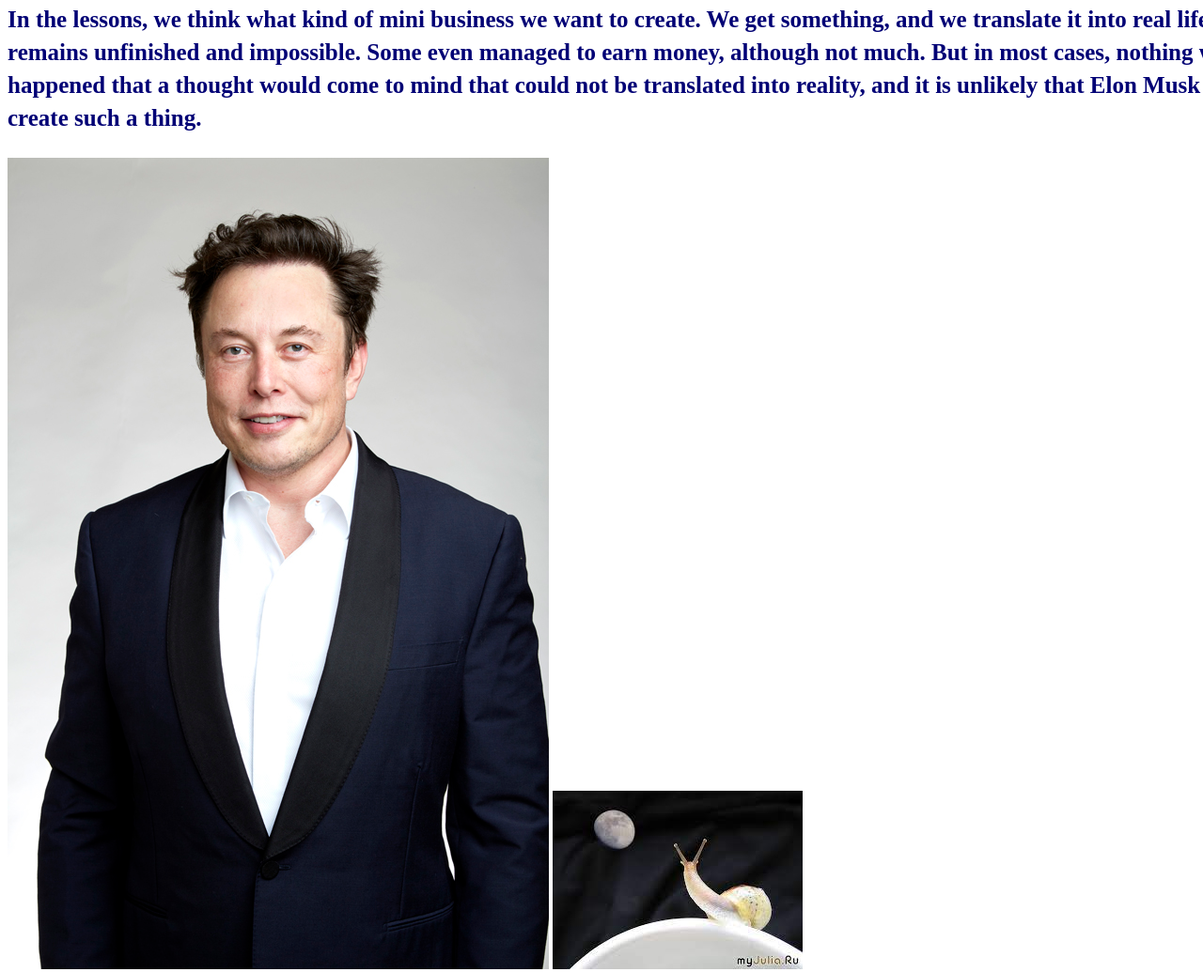
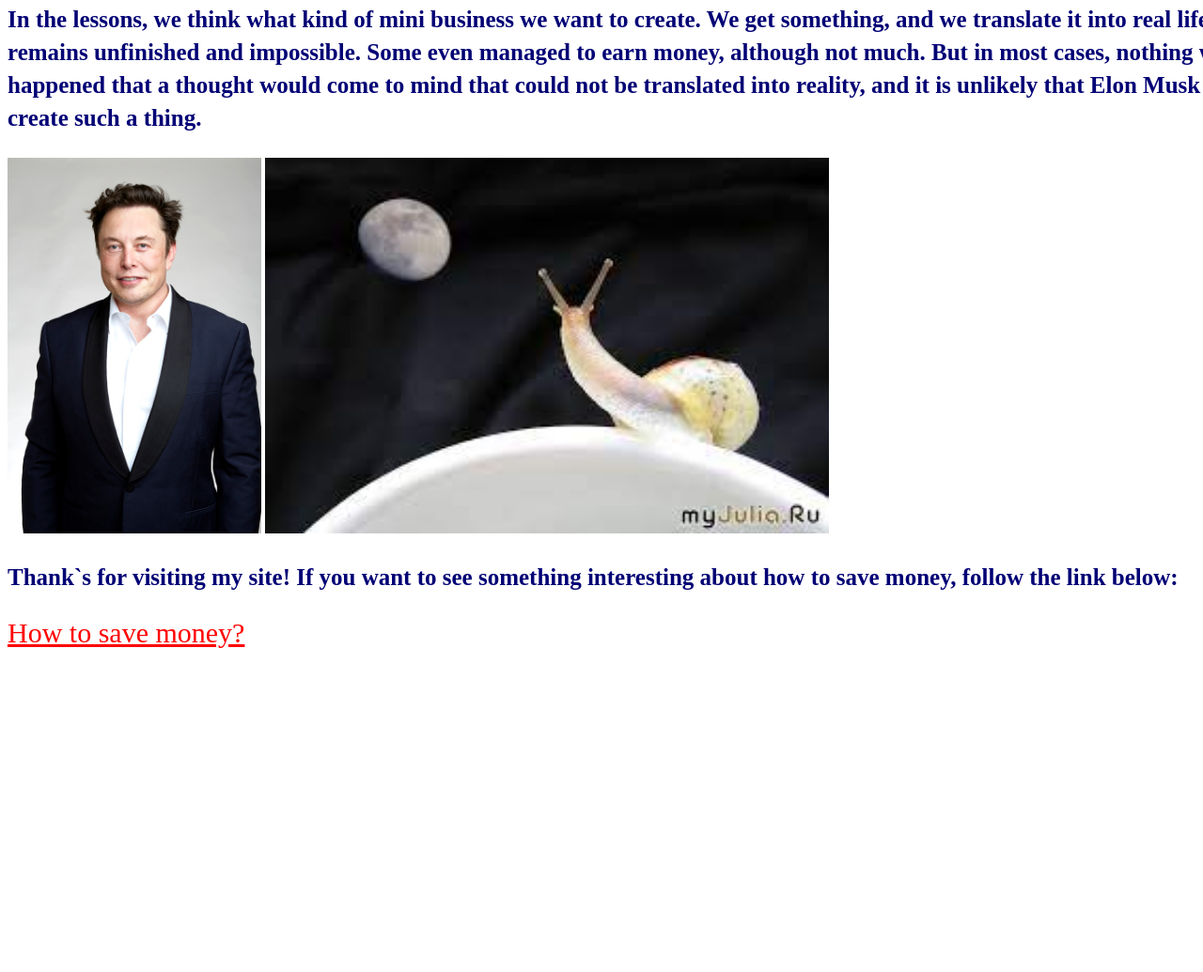
Before and after one commit to DariaDanyliuk/Economics, a plain HTML site: page index.html in a window 1280 px wide. Shown: the part 753-1788 px from the top of the page at 94% size. After the commit the page ends 1452 px from the top, so only its background shows below. Drawn offline with Linux system fonts and the light colour scheme.

Commit message:
Basics added

```diff
--- a/css/style.css
+++ b/css/style.css
@@ -16,3 +16,18 @@ p {
   width: 1500px;
   /* height: 35px; */
 }
+
+.Musk {
+  width: 270px;
+  height: 400px;
+}
+
+.snail {
+  width: 600px;
+  height: 400px;
+}
+
+a {
+  font-size: 30px;
+  color: red;
+}
--- a/index.html
+++ b/index.html
@@ -24,7 +24,17 @@
       would come to mind that could not be translated into reality, and it is
       unlikely that Elon Musk himself was able to create such a thing.
     </p>
-    <img src="./images/img2.jpg" alt="Elon Musk" />
-    <img src="./images/img3.jpg" alt="Impossible" />
+    <img class="Musk" src="./images/img2.jpg" alt="Elon Musk" />
+    <img class="snail" src="./images/img3.jpg" alt="Impossible" />
+
+    <p>
+      Thank`s for visiting my site! If you want to see something interesting
+      about how to save money, follow the link below:
+    </p>
+    <a
+      target="_blank"
+      href="https://www.youtube.com/watch?v=5koaxGAg1IQ&ab_channel=AdMe.ru-%D0%A1%D0%B0%D0%B9%D1%82%D0%BE%D1%82%D0%B2%D0%BE%D1%80%D1%87%D0%B5%D1%81%D1%82%D0%B2%D0%B5"
+      >How to save money?</a
+    >
   </body>
 </html>
```
